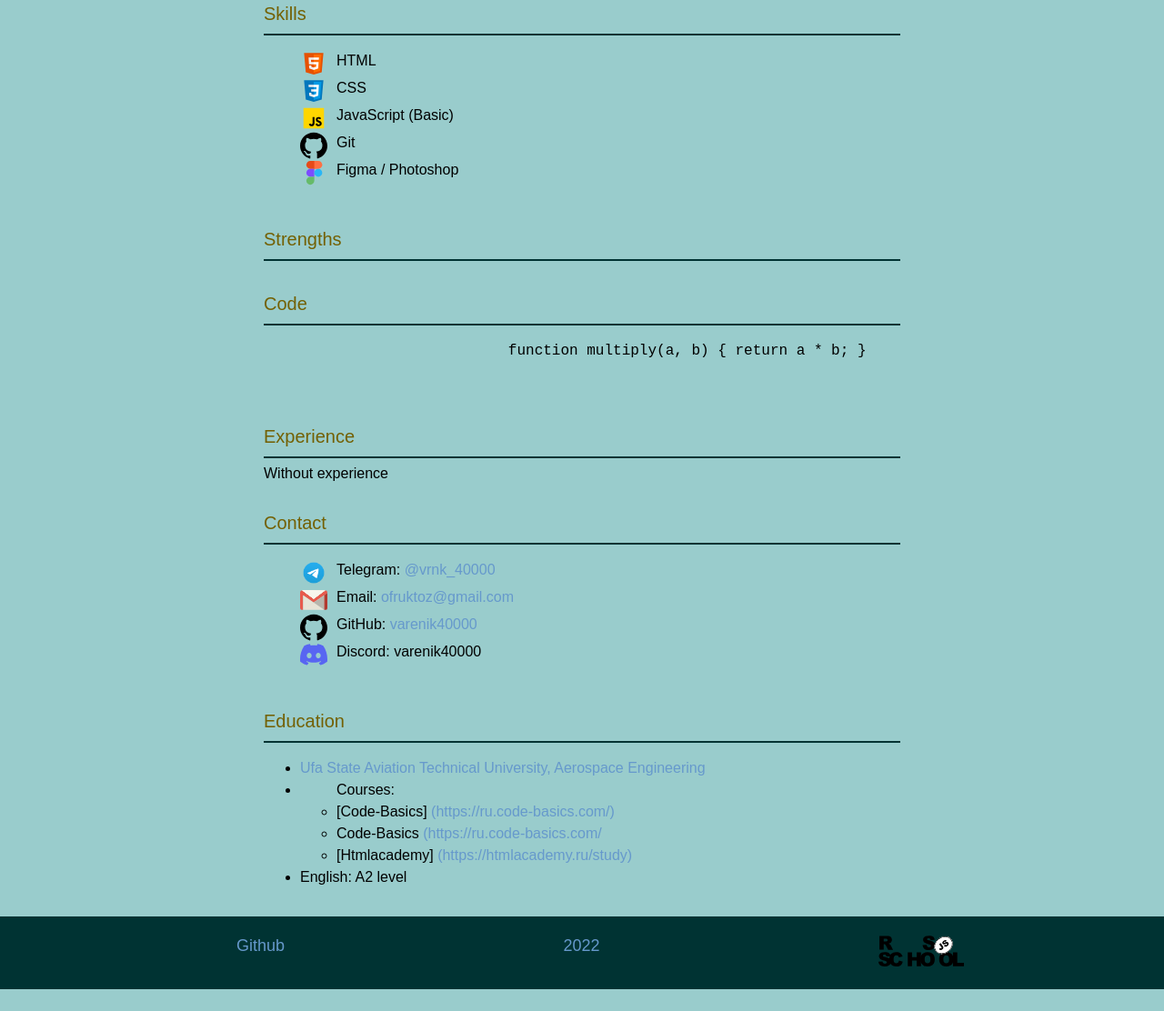
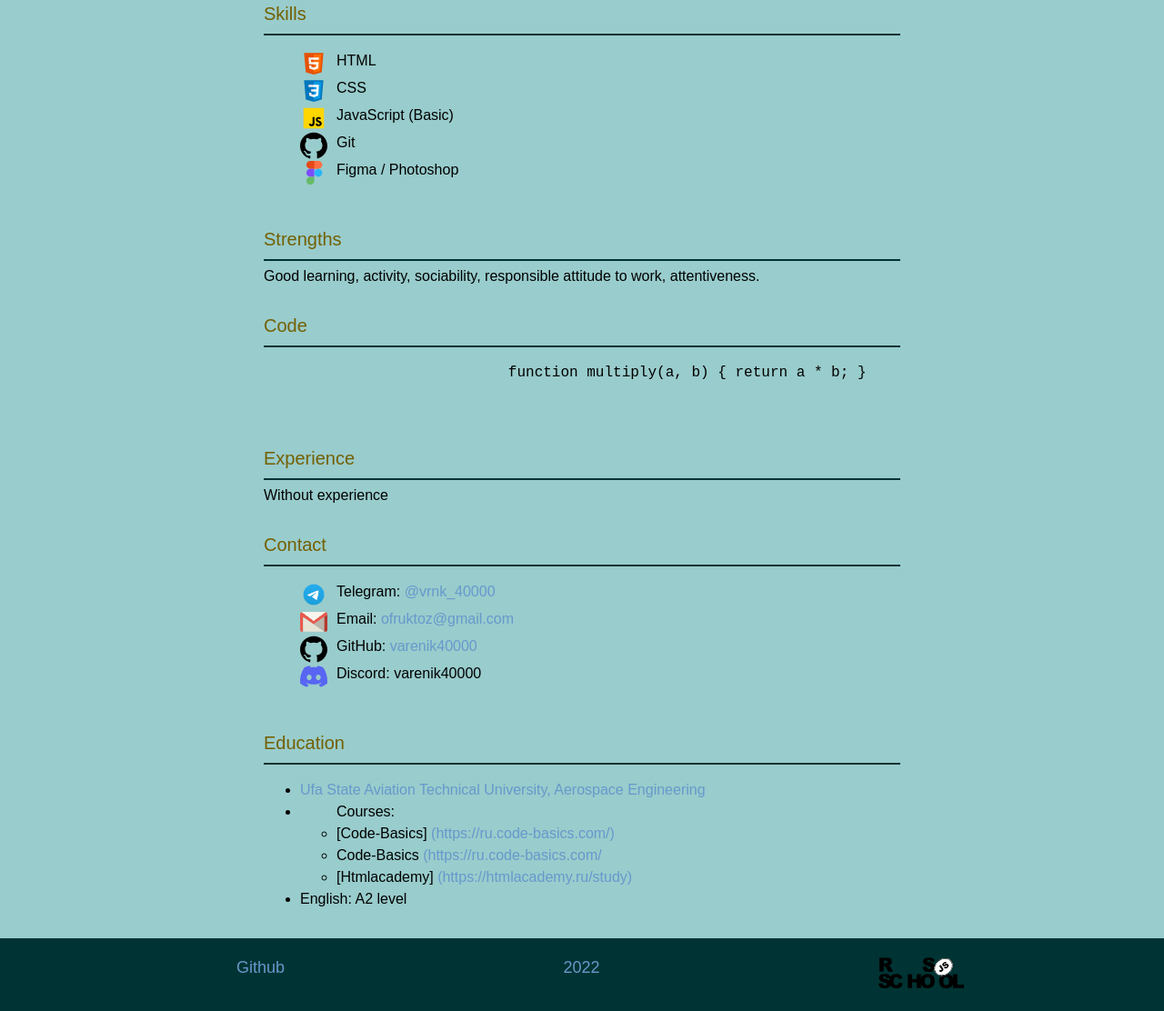
Before and after one commit to varenik40000/rsschool-cv, a plain HTML site: page index.html in a window 1280 px wide. Shown: the part 367-1479 px from the top of the page at 91% size. Before the commit the page ends 1455 px from the top, so only its background shows below. Drawn offline with Linux system fonts and the light colour scheme.

Commit message:
fix: correct mistakes

```diff
--- a/index.html
+++ b/index.html
@@ -64,7 +64,7 @@
                     <div class="Strengths-inner">
                         <div class="title Strengths-title">Strengths</div>
                         <div class="title-underline"></div>
-                        <div class="Strengths-text"></div>
+                        <div class="Strengths-text">Good learning, activity, sociability, responsible attitude to work, attentiveness.</div>
                     </div>
                 </section>
                 <section id="Code" class="Code  flex-item">
--- a/style.scss
+++ b/style.scss
@@ -143,7 +143,7 @@ span {
 .Skills {
     &-item {
         min-height: 30px;
-        padding-left:40px;
+        padding-left: 40px;
         background-repeat: no-repeat;
         background-size: 30px;
         background-position: left center;
@@ -153,63 +153,68 @@ span {
     &-list li:nth-child(1) {
         background-image: url(./img/html.svg)
     }
+
     &-list li:nth-child(2) {
         background-image: url(./img/css.svg)
     }
+
     &-list li:nth-child(3) {
         background-image: url(./img/javascript.svg)
     }
+
     &-list li:nth-child(4) {
         background-image: url(./img/github.svg)
     }
+
     &-list li:nth-child(5) {
         background-image: url(./img/figma.svg)
     }
 
 }
-.Contact{
-    &-item{
+
+.Contact {
+    &-item {
         min-height: 30px;
-        padding-left:40px;
+        padding-left: 40px;
         background-repeat: no-repeat;
         background-size: 30px;
         background-position: left center;
         list-style: none;
     }
-    &-list li:nth-child(1){
+
+    &-list li:nth-child(1) {
         background-image: url(./img/Telegram.png);
     }
-    &-list li:nth-child(2){
+
+    &-list li:nth-child(2) {
         background-image: url(./img/gmail-icon-logo.svg);
     }
+
     &-list li:nth-child(3) {
         background-image: url(./img/github.svg)
     }
+
     &-list li:nth-child(4) {
         background-image: url(./img/discord-icon.svg)
     }
 }
 
 
-
-
-
-
 .footer {
     background-color: #003333;
     color: #FFFFFF;
     height: 80px;
-    width: 100vw;
+    width: 100%;
     display: flex;
-    // align-items: center;
+    align-items: center;
 
     &-container {
         display: flex;
         justify-content: space-between;
         align-items: center;
     }
-
     &-img {
         height: 35px;
     }
+
 }
```
Also changed, not shown: style.css, 1 other file.
